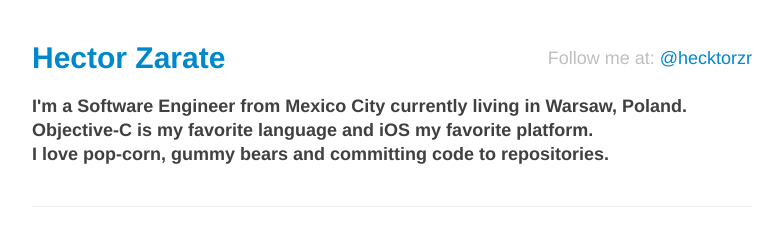
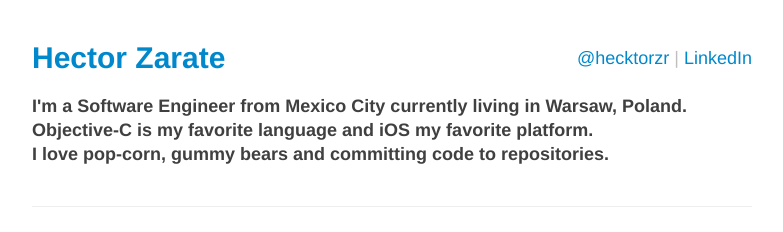
Before and after one commit to ChocoChipset/iOSCowboy.github.io, a Jekyll site: the page built from index.html, in a window 1280 px wide and 900 px high. Shown: the top 232 px of the window, without its empty margins (248-1031 px from the left). Built offline with Jekyll 4.4.1, drawn with Linux system fonts in a browser that asks for light colours; Markdown is read by kramdown in place of the engine named in the settings.

Commit message:
Added LinkedIn profile

```diff
--- a/index.html
+++ b/index.html
@@ -3,7 +3,7 @@
 title: Hector Zarate. iOS Cowboy.
 ---
 <header>
-        <h1><a href="/">Hector Zarate</a> <small>Follow me at: <a href="https://twitter.com/hecktorzr">@hecktorzr</a></small></h1>
+        <h1><a href="/">Hector Zarate</a> <small><a href="http://twitter.com/hecktorzr">@hecktorzr</a> | <a href="https://pl.linkedin.com/in/hecktorzr/">LinkedIn</a></small></h1>
 			<!-- About -->
 			<div id="about">
 				I'm a Software Engineer from Mexico City currently living in Warsaw, Poland. Objective-C is my favorite language and iOS my favorite platform. <br />
```
